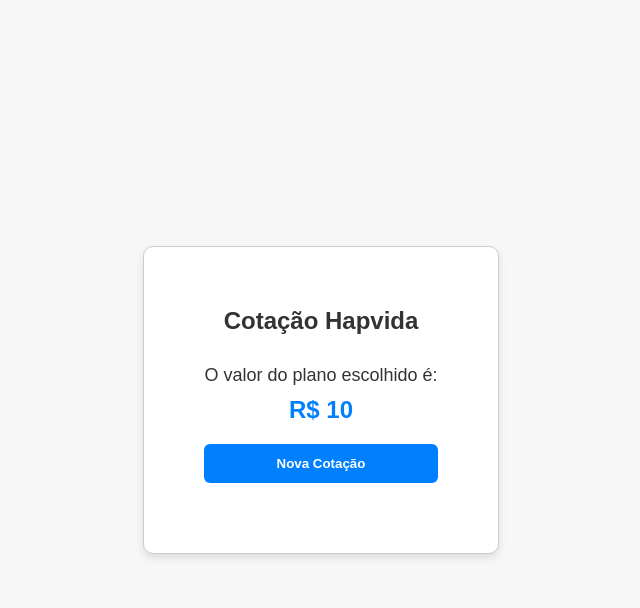
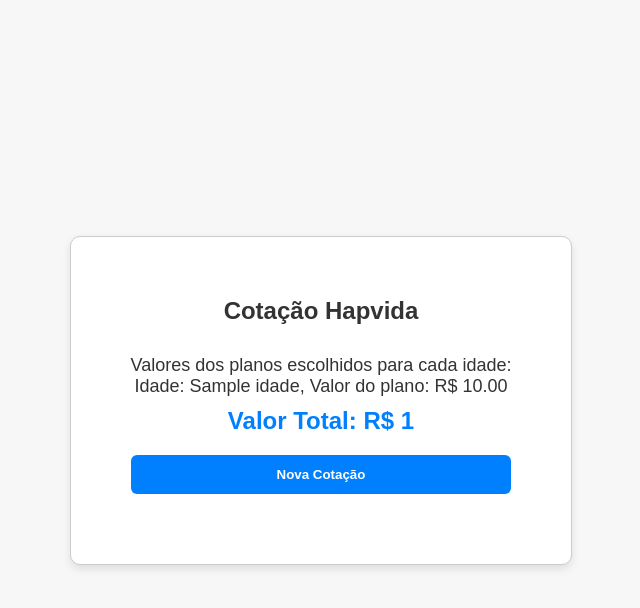
Before and after one commit to wladimisaboia/Plamed, a Flask app: template templates/resposta.html in a window 1280 px wide. Shown: the top 608 px of the page, without its empty margins (319-959 px from the left). Run offline with Flask 3, Linux system fonts and the light colour scheme; the template is opened without the code that fills it: most values are stand-ins (such as "Sample title", 1, 10 or a date in 2020).

Commit message:
Update resposta.html

```diff
--- a/templates/resposta.html
+++ b/templates/resposta.html
@@ -11,8 +11,22 @@
     <div class="container">
       <h2>Cotação Hapvida</h2>
       <div class="response-container">
-        <p>O valor do plano escolhido é:</p>
-        <p class="valor">R$ {{ valor }}</p>
+        <p>Valores dos planos escolhidos para cada idade:</p>
+
+        {% if valores %} {% for idade, detalhes in valores.items() %} {% for
+        plano in detalhes['plano'] %}
+        <p>
+          Idade: {{ idade }}, Valor do plano: R$ {{ '{:.2f}'.format(plano) }}
+        </p>
+        {% endfor %} {% endfor %} {% if desconto_aplicado %}
+        <p class="valor-desconto">
+          Valor Total com Desconto: R$ {{ total_valor }}
+        </p>
+        {% else %}
+        <p class="valor">Valor Total: R$ {{ total_valor }}</p>
+        {% endif %} {% else %}
+        <p>Nenhum valor disponível.</p>
+        {% endif %}
 
         <form action="/" method="get">
           <div class="form-group">
```
